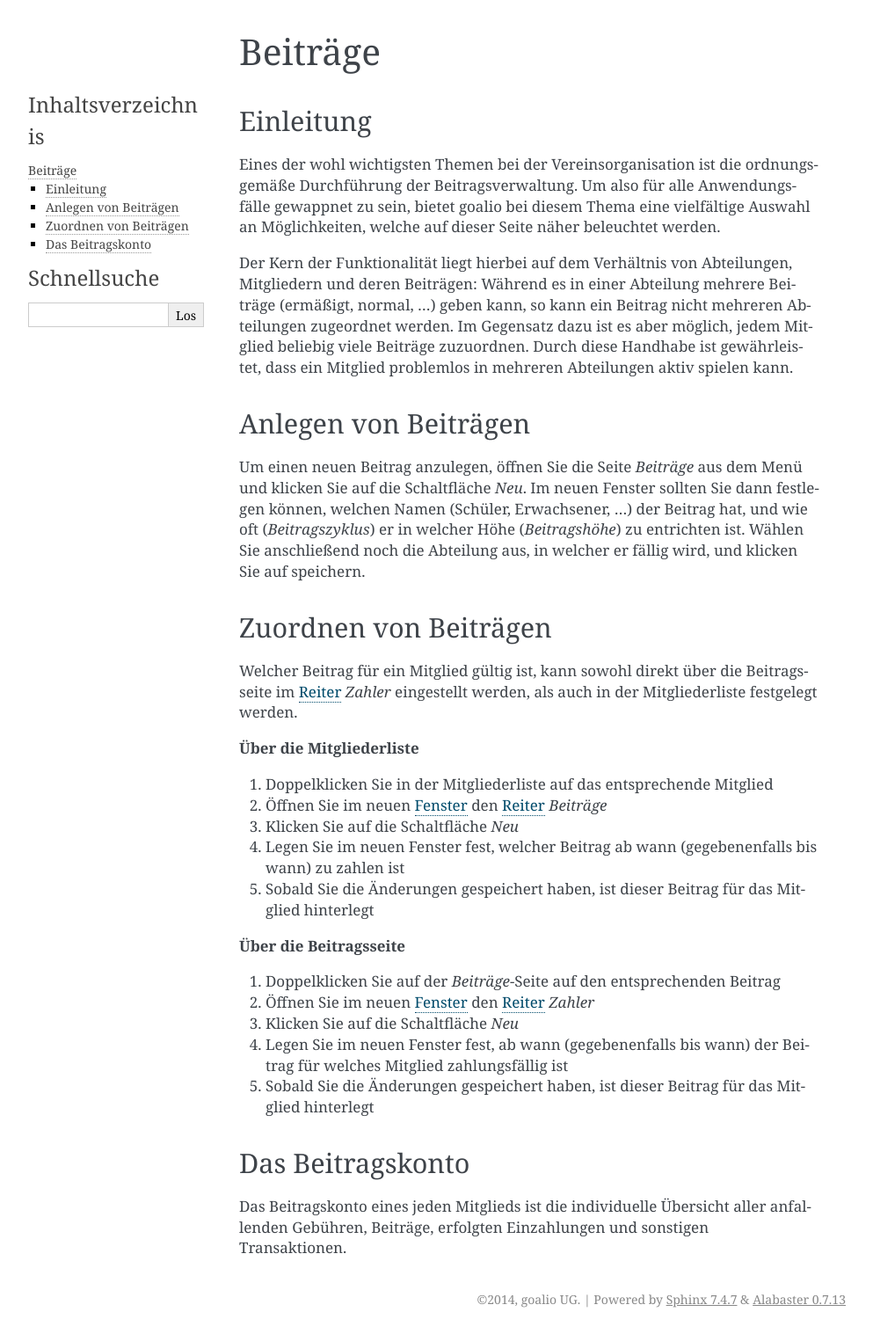
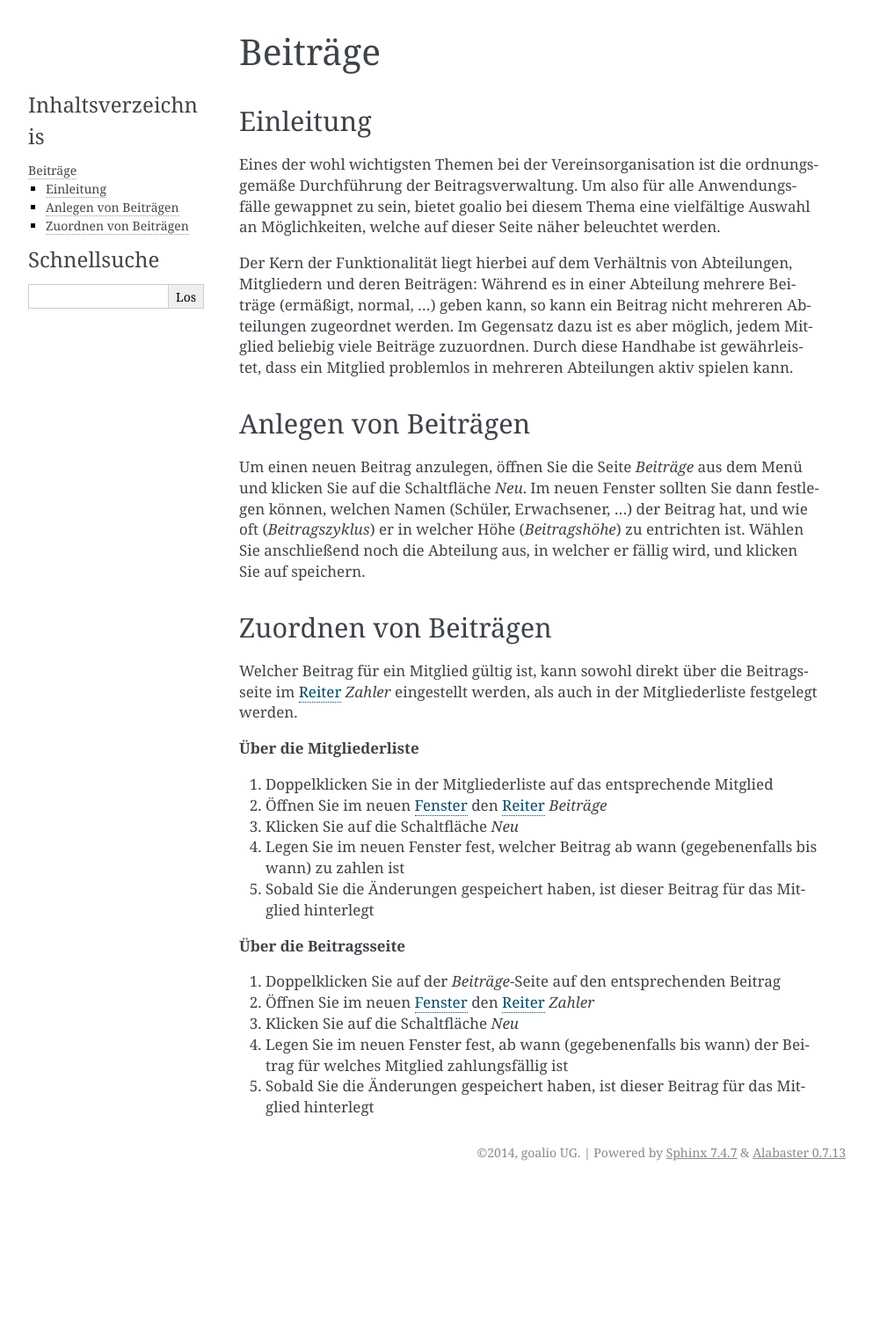
Before and after one commit to goalio/docs, a Sphinx documentation site: the page built from docs/module/finanzen/beitraege.rst, in a window 1280 px wide. Shown: the whole page at 88% size, without its empty margins (148-1141 px from the left). Built offline with Sphinx 7.4.7, drawn with Linux system fonts in a browser that asks for light colours; formulas are drawn with MathJax 3; after the commit the page ends 1350 px from its top, so only the background shows below that.

Commit message:
Update beitraege.rst

```diff
--- a/docs/module/finanzen/beitraege.rst
+++ b/docs/module/finanzen/beitraege.rst
@@ -44,10 +44,5 @@ Welcher Beitrag für ein Mitglied gültig ist, kann sowohl direkt über die Beit
 
 5. Sobald Sie die Änderungen gespeichert haben, ist dieser Beitrag für das Mitglied hinterlegt
 
-Das Beitragskonto
-------------------
-
-Das Beitragskonto eines jeden Mitglieds ist die individuelle Übersicht aller anfallenden Gebühren, Beiträge, erfolgten Einzahlungen und sonstigen Transaktionen.
-
 .. _Fenster: /de/latest/erste-schritte/benutzeroberflaeche.html
 .. _Reiter: /de/latest/erste-schritte/benutzeroberflaeche.html
```
